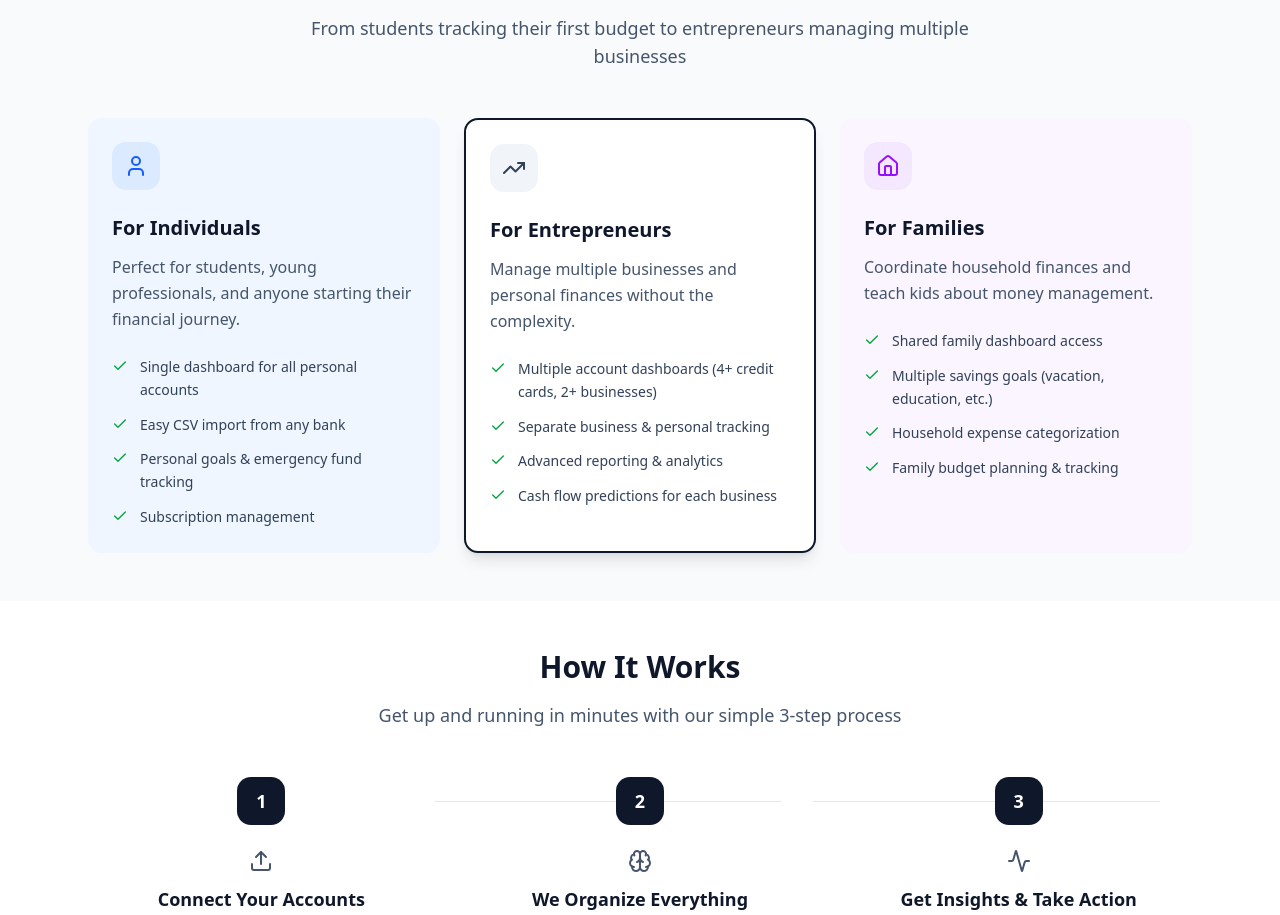
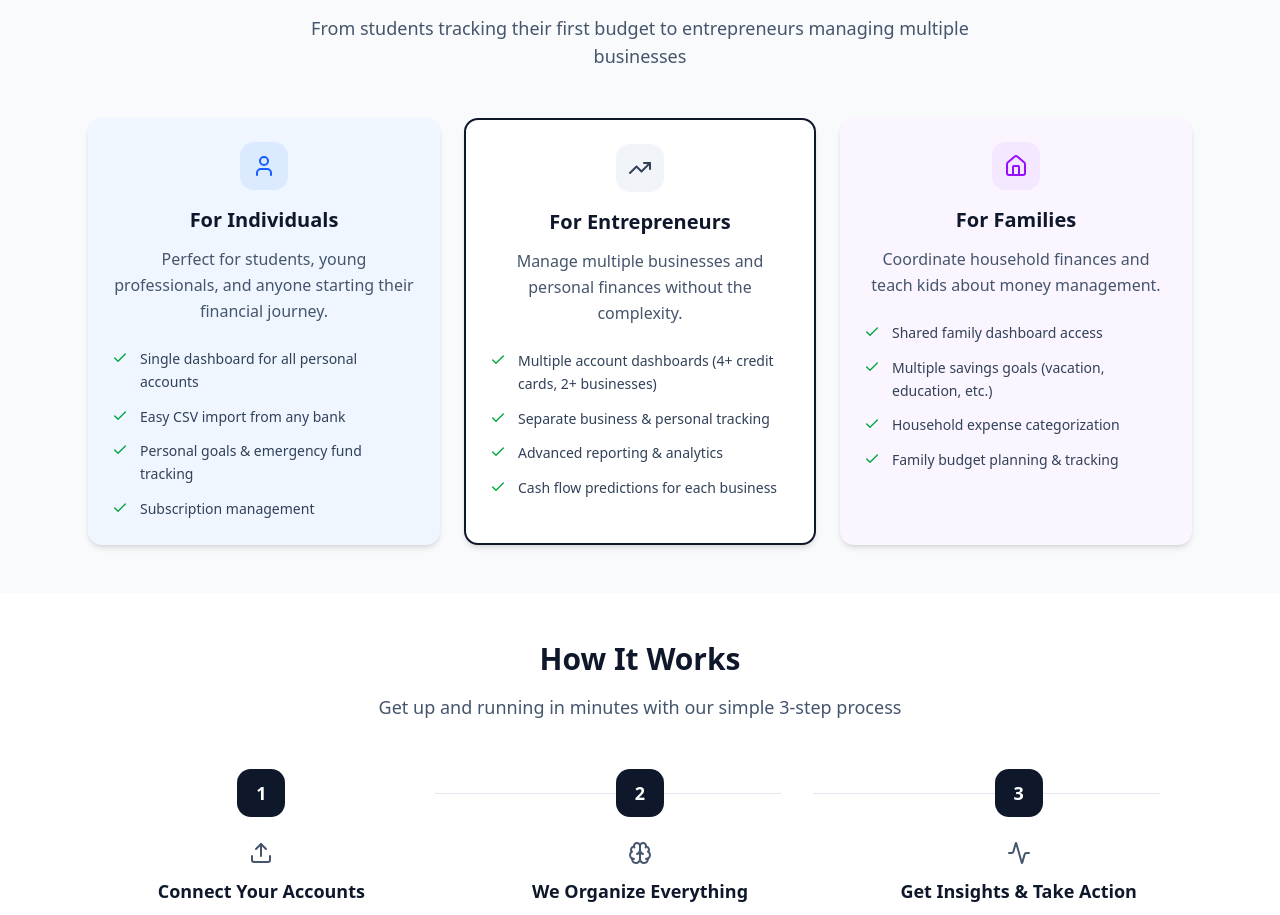
Before and after one commit to mttspss/easybudget, a Next.js app: page / in a window 1280 px wide. Shown: the part 1612-2527 px from the top of the page. Built offline with nearby package versions, Linux system fonts and the light colour scheme; no server answers.

Commit message:
Improved Journey section layout - centered icons titles and descriptions with shadows

```diff
--- a/src/app/page.tsx
+++ b/src/app/page.tsx
@@ -515,12 +515,14 @@ export default function LandingPage() {
           </div>
           <div className="grid lg:grid-cols-3 gap-6">
             {journeyTypes.map((type, index) => (
-              <div key={index} className={`rounded-xl p-6 ${type.color} transition-all hover:shadow-lg`}>
-                <div className={`w-12 h-12 ${type.iconColor} rounded-xl flex items-center justify-center mb-6`}>
-                  <type.icon className="w-6 h-6" />
+              <div key={index} className={`rounded-xl p-6 ${type.color} transition-all hover:shadow-lg shadow-md`}>
+                <div className="text-center mb-6">
+                  <div className={`w-12 h-12 ${type.iconColor} rounded-xl flex items-center justify-center mx-auto mb-4`}>
+                    <type.icon className="w-6 h-6" />
+                  </div>
+                  <h3 className="text-xl font-bold text-slate-900 mb-3">{type.title}</h3>
+                  <p className="text-slate-600 leading-relaxed">{type.desc}</p>
                 </div>
-                <h3 className="text-xl font-bold text-slate-900 mb-3">{type.title}</h3>
-                <p className="text-slate-600 mb-6 leading-relaxed">{type.desc}</p>
                 <ul className="space-y-3">
                   {type.features.map((feature, idx) => (
                     <li key={idx} className="flex items-start">
```
